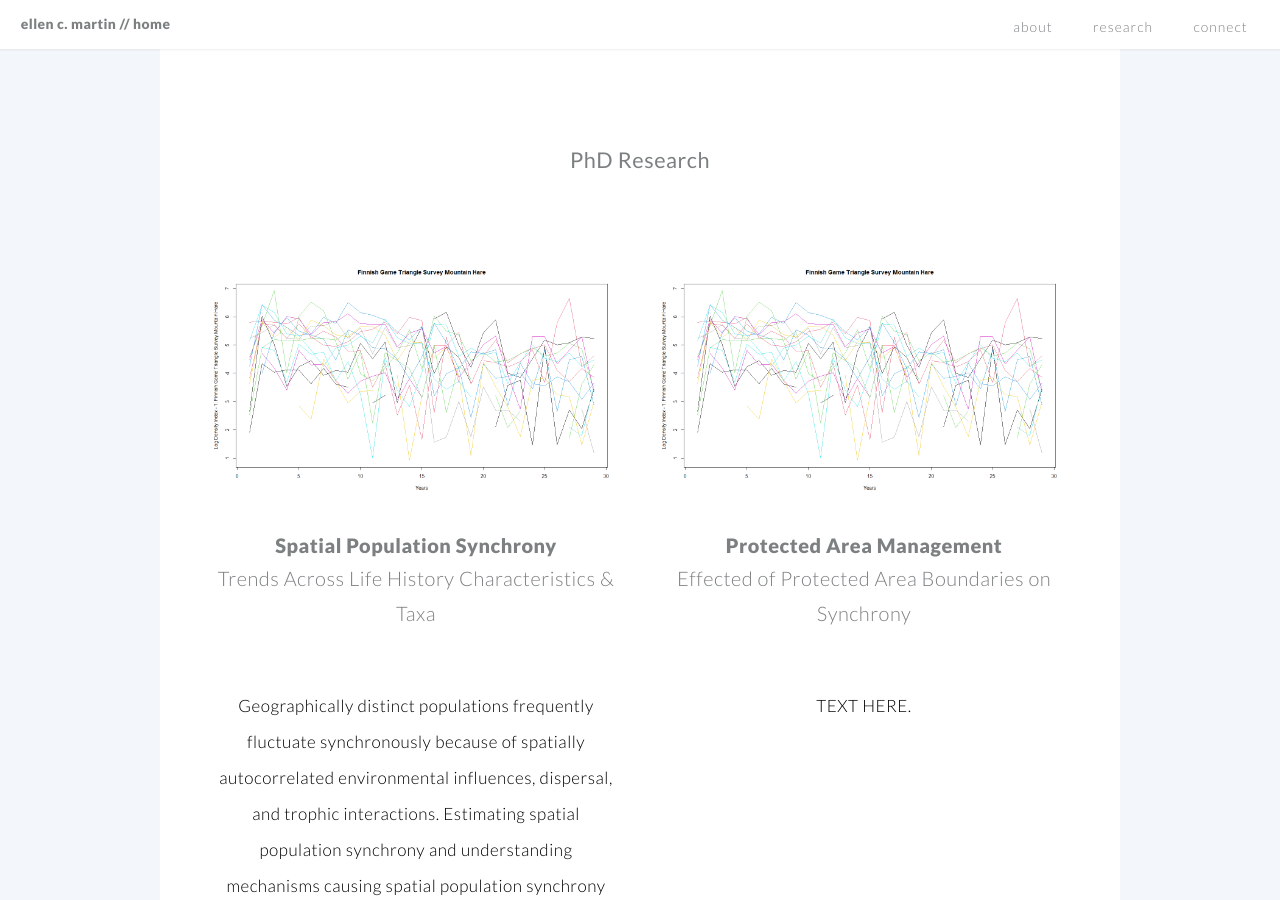
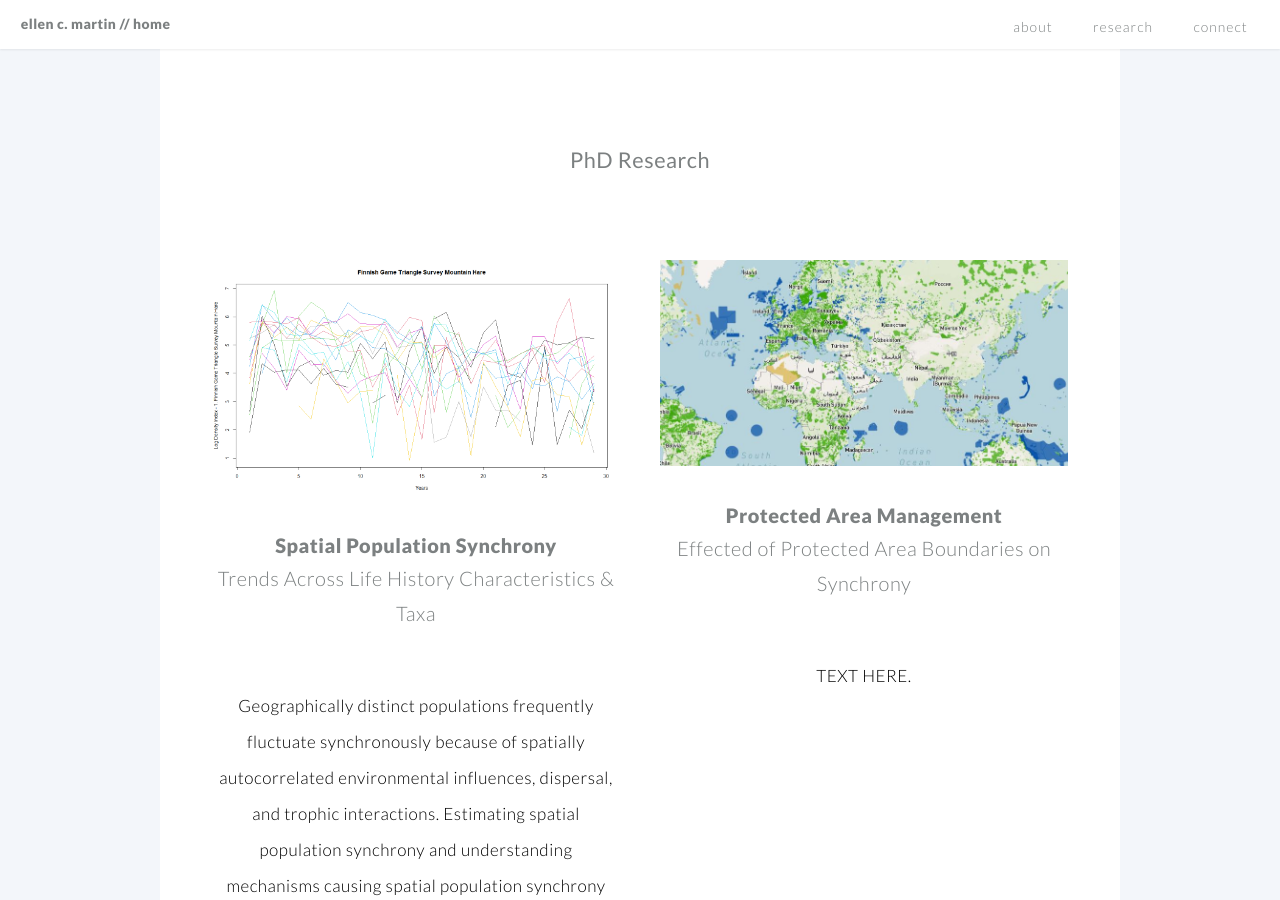
Before and after one commit to EllenCMartin/EllenCMartin.github.io, a Jekyll site: the page built from index.md, in a window 1280 px wide and 900 px high, scrolled down 3038 px. Built offline with Jekyll 4.4.1, drawn with Linux system fonts in a browser that asks for light colours.

Commit message:
Update Research.yml

```diff
--- a/_data/Research.yml
+++ b/_data/Research.yml
@@ -12,7 +12,7 @@ Research:
       - item: phd1.html
         image: /images/phd1.png # optionally, include the file path for an image for each item
       - item: phd2.html
-        image: /images/phd1.png
+        image: /images/phd2.jpg
 
   - category: Masters Research
     items:
```
